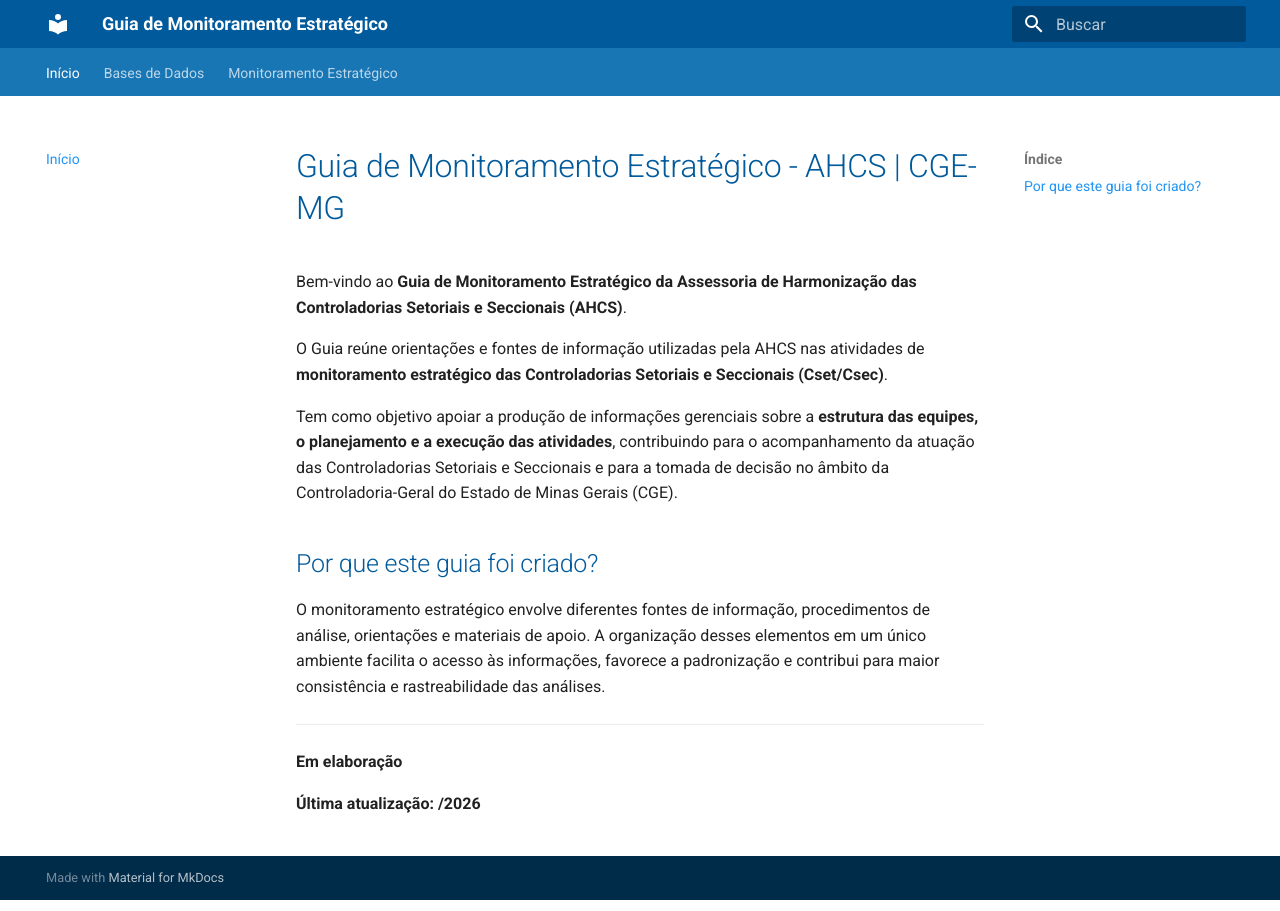
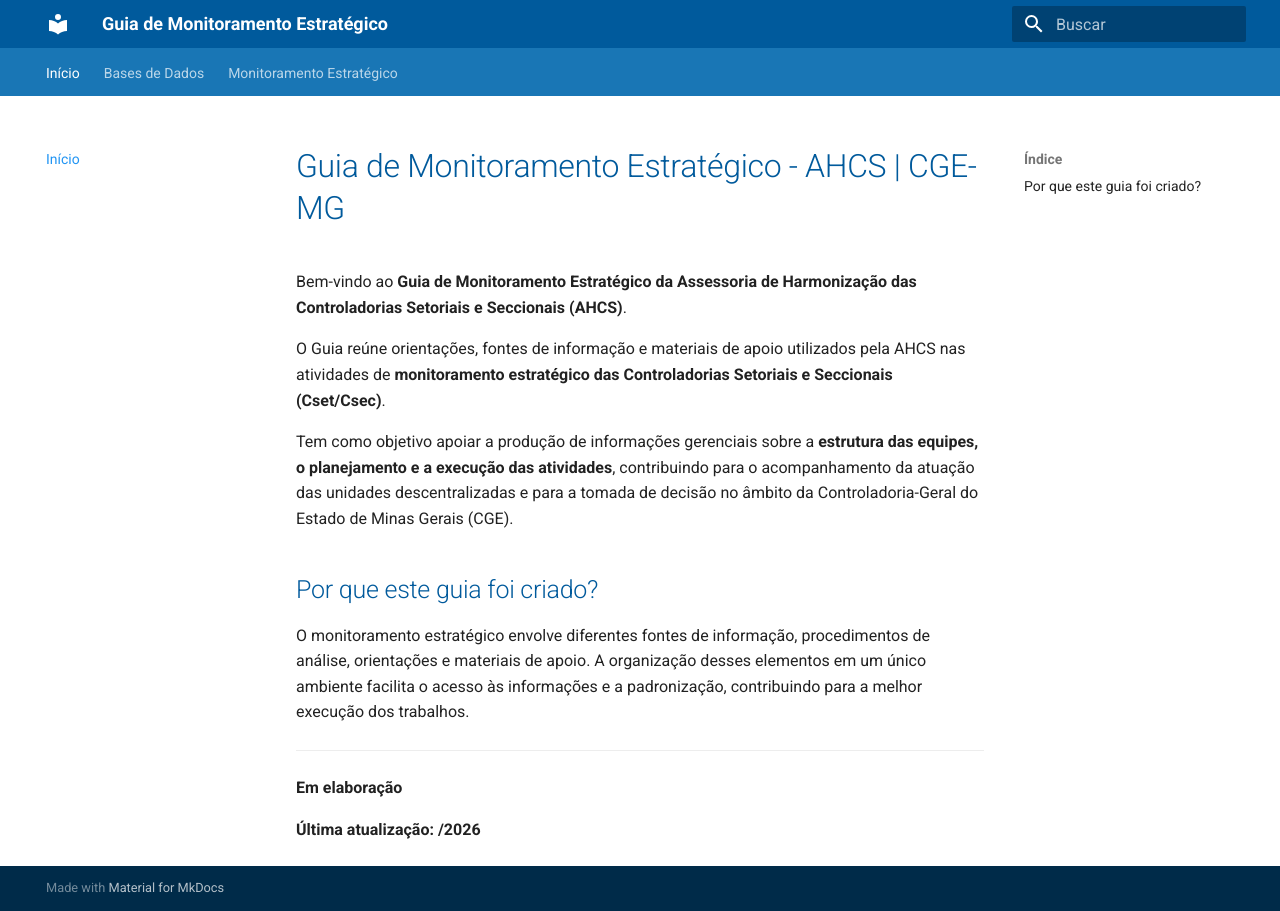
Before and after one commit to CGEMG-AHCS/guia-monitoramento-estrategico, an MkDocs documentation site: the page built from docs/index.md, in a window 1280 px wide. Built offline with MkDocs 1.6.1 and Material for MkDocs 9.7.7, drawn with Linux system fonts in a browser that asks for light colours.

Commit message:
Update index.md

```diff
--- a/docs/index.md
+++ b/docs/index.md
@@ -2,13 +2,13 @@
 
 Bem-vindo ao **Guia de Monitoramento Estratégico da Assessoria de Harmonização das Controladorias Setoriais e Seccionais (AHCS)**.
 
-O Guia reúne orientações e fontes de informação utilizadas pela AHCS nas atividades de **monitoramento estratégico das Controladorias Setoriais e Seccionais (Cset/Csec)**.
+O Guia reúne orientações, fontes de informação e materiais de apoio utilizados pela AHCS nas atividades de **monitoramento estratégico das Controladorias Setoriais e Seccionais (Cset/Csec)**.
 
-Tem como objetivo apoiar a produção de informações gerenciais sobre a **estrutura das equipes, o planejamento e a execução das atividades**, contribuindo para o acompanhamento da atuação das Controladorias Setoriais e Seccionais e para a tomada de decisão no âmbito da Controladoria-Geral do Estado de Minas Gerais (CGE).
+Tem como objetivo apoiar a produção de informações gerenciais sobre a **estrutura das equipes, o planejamento e a execução das atividades**, contribuindo para o acompanhamento da atuação das unidades descentralizadas e para a tomada de decisão no âmbito da Controladoria-Geral do Estado de Minas Gerais (CGE).
 
 ## Por que este guia foi criado?
 
-O monitoramento estratégico envolve diferentes fontes de informação, procedimentos de análise, orientações e materiais de apoio. A organização desses elementos em um único ambiente facilita o acesso às informações, favorece a padronização e contribui para maior consistência e rastreabilidade das análises.
+O monitoramento estratégico envolve diferentes fontes de informação, procedimentos de análise, orientações e materiais de apoio. A organização desses elementos em um único ambiente facilita o acesso às informações e a padronização, contribuindo para a melhor execução dos trabalhos.
 
 ---
 
```
